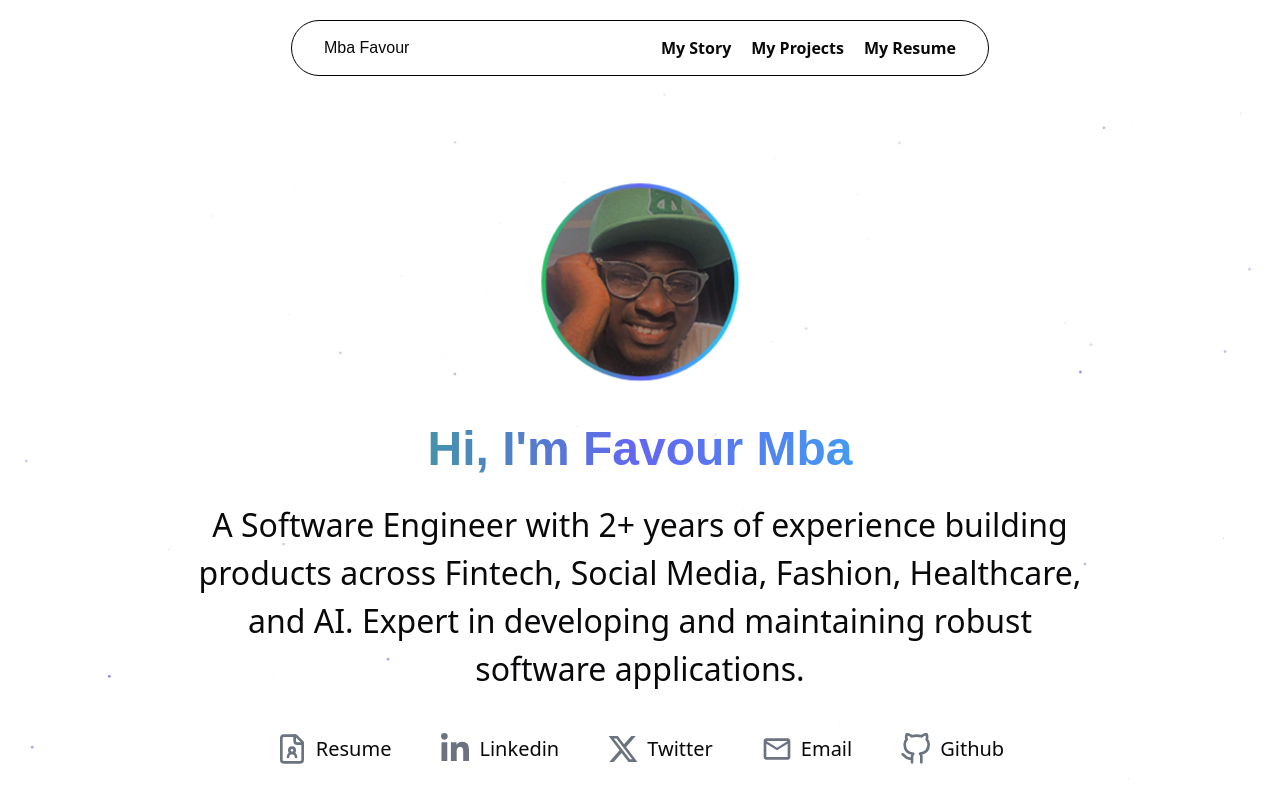
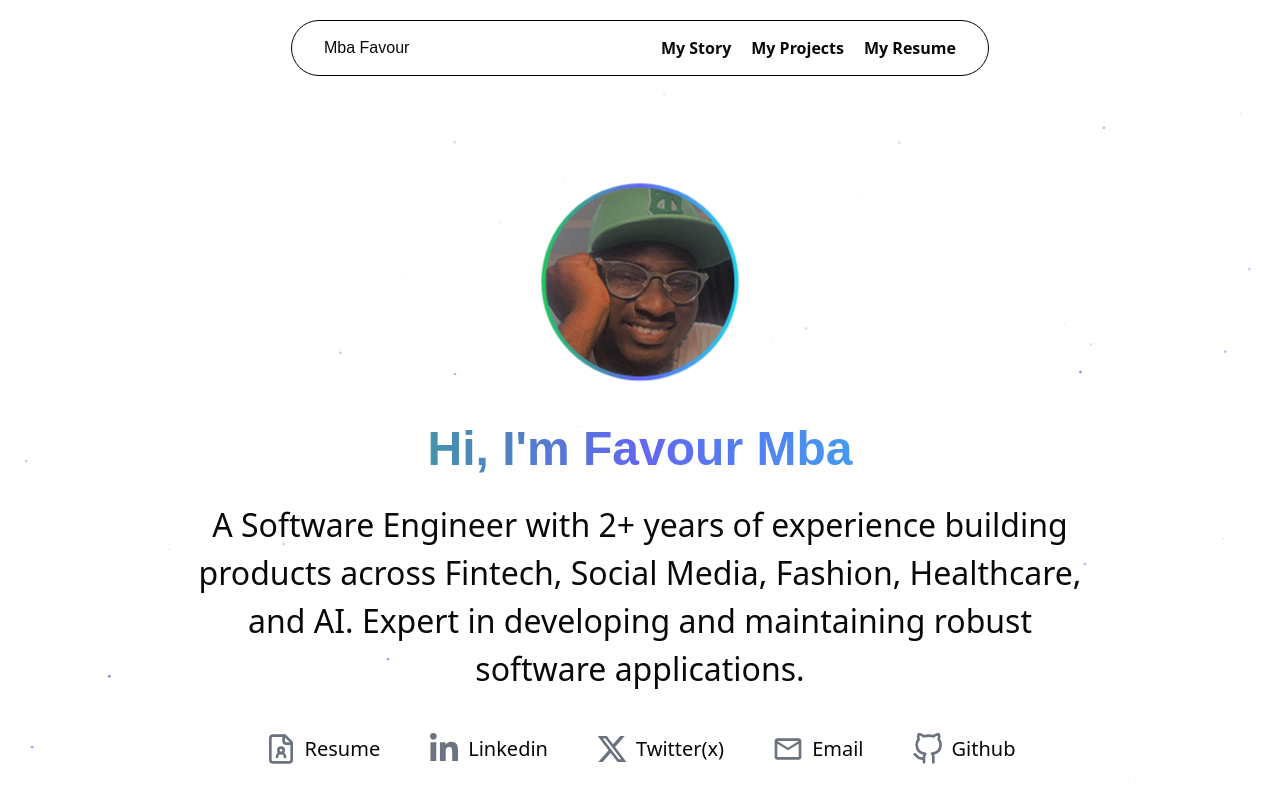
Before and after one commit to Mbahf64/portfolio, a Next.js app: page / in a window 1280 px wide. Shown: the top 800 px of the page. Built offline with nearby package versions, Linux system fonts and the light colour scheme; a web font is replaced by a local one.

Commit message:
third commit

```diff
--- a/src/app/hero.tsx
+++ b/src/app/hero.tsx
@@ -132,7 +132,7 @@ export default function Home() {
             >
               <FaXTwitter className="w-8 h-8 text-gray-500 transition-transform duration-500 group-hover:scale-110 group-hover:rotate-0 group-hover:text-[#1DA1F2]" />
               <span className="hidden lg:flex text-[20px] font-medium Manrope transition-transform duration-500 group-hover:scale-110 group-hover:rotate-0 group-hover:text-[#1DA1F2]">
-                Twitter
+                Twitter(x)
               </span>
             </div>
           </a>
```
